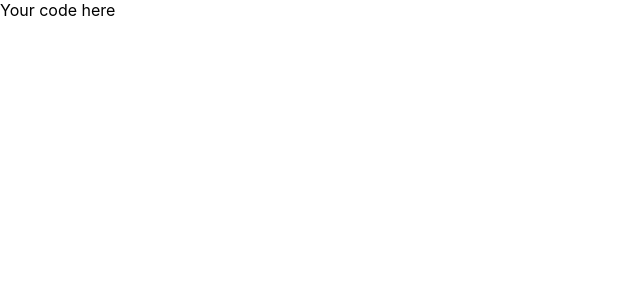
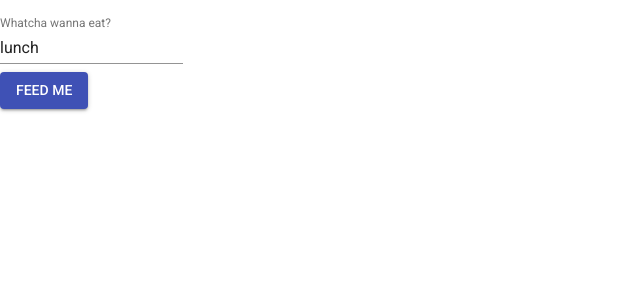
Before and after one commit to ghoagland/lunch-roulette-frontend, a React (Create React App) app: page /search in a window 1280 px wide. Shown: the top 300 px of the page, without its empty margins (0-640 px from the left). Built offline with nearby package versions, Linux system fonts and the light colour scheme.

Commit message:
added basic search component

```diff
--- a/src/App.js
+++ b/src/App.js
@@ -14,7 +14,12 @@ class App extends Component {
   }
 
   setUser = (user) => this.setState({ user })
-  handleSearch = (searchTerm) => this.setState({ searchTerm })
+  handleSearchChange = (e) => this.setState({ searchTerm: e.target.value })
+
+  handleSearchSubmit = (e) => {
+    e.preventDefault()
+    console.log('MAKE SEARCH FOR:', this.state.searchTerm)
+  }
 
   componentDidMount() {
     if (localStorage.getItem('token')) {
@@ -32,7 +37,8 @@ class App extends Component {
               <Search
                 {...routerProps}
                 searchTerm={this.state.searchTerm}
-                handleSearch={this.handleSearch}
+                handleSearchChange={this.handleSearchChange}
+                 handleSearchSubmit={this.handleSearchSubmit}
               />
             )}
           />
--- a/src/components/Search.js
+++ b/src/components/Search.js
@@ -1,7 +1,22 @@
 import React from 'react'
+import TextField from '@material-ui/core/TextField'
+import Button from '@material-ui/core/Button'
 
-const Search = ({ searchTerm, handleSearch }) => {
-  return(<div>Your code here</div>)
+const Search = ({ searchTerm, handleSearchChange, handleSearchSubmit }) => {
+  return(
+    <form onSubmit={handleSearchSubmit}>
+      <TextField
+        id="standard-search"
+        label="Whatcha wanna eat?"
+        type="search"
+        margin="normal"
+        onChange={handleSearchChange}
+        defaultValue={searchTerm}
+      />
+      <br />
+      <Button type="submit" variant="contained" color="primary">Feed me</Button>
+    </form>
+  )
 }
 
 export default Search
```
